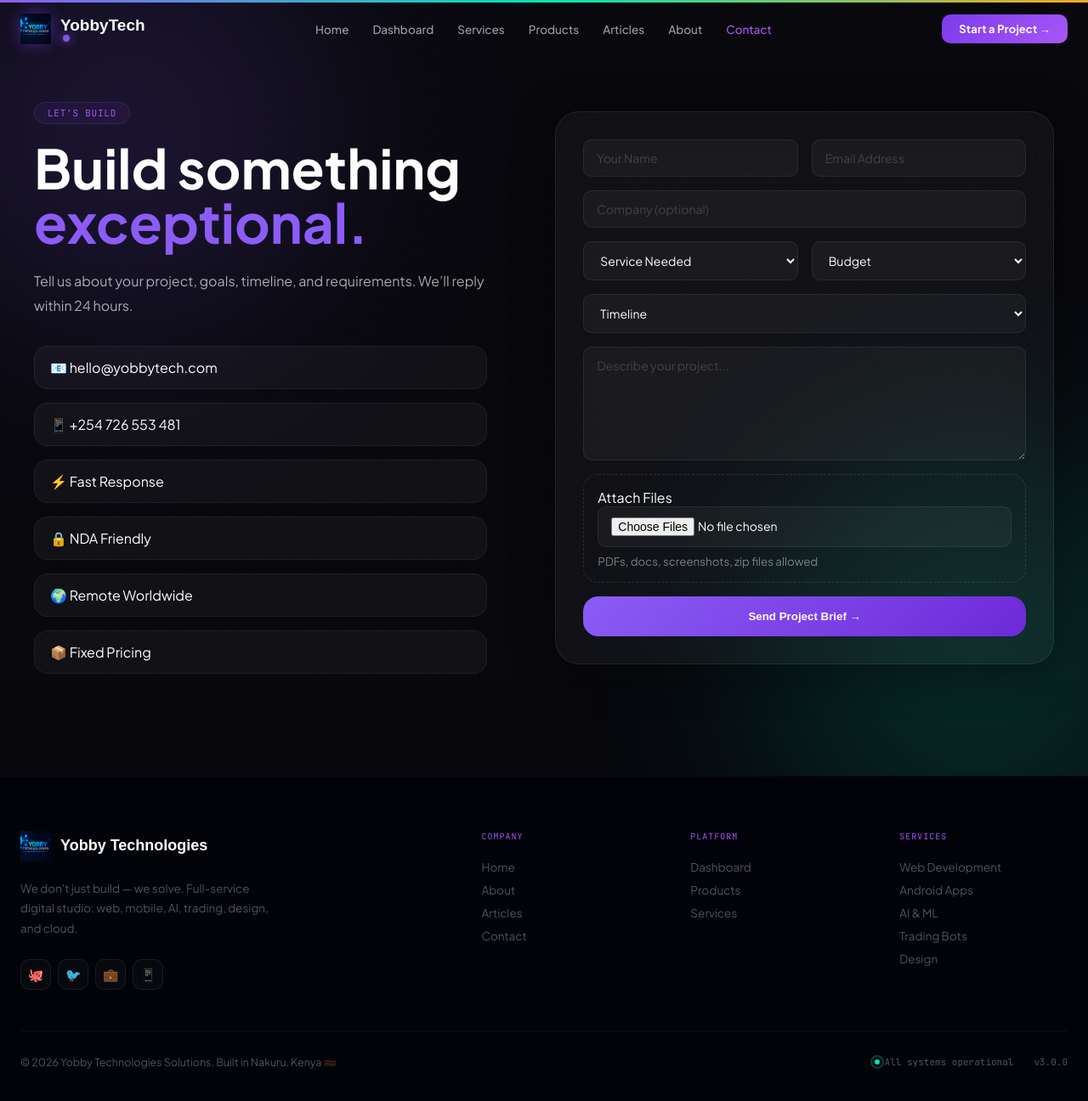
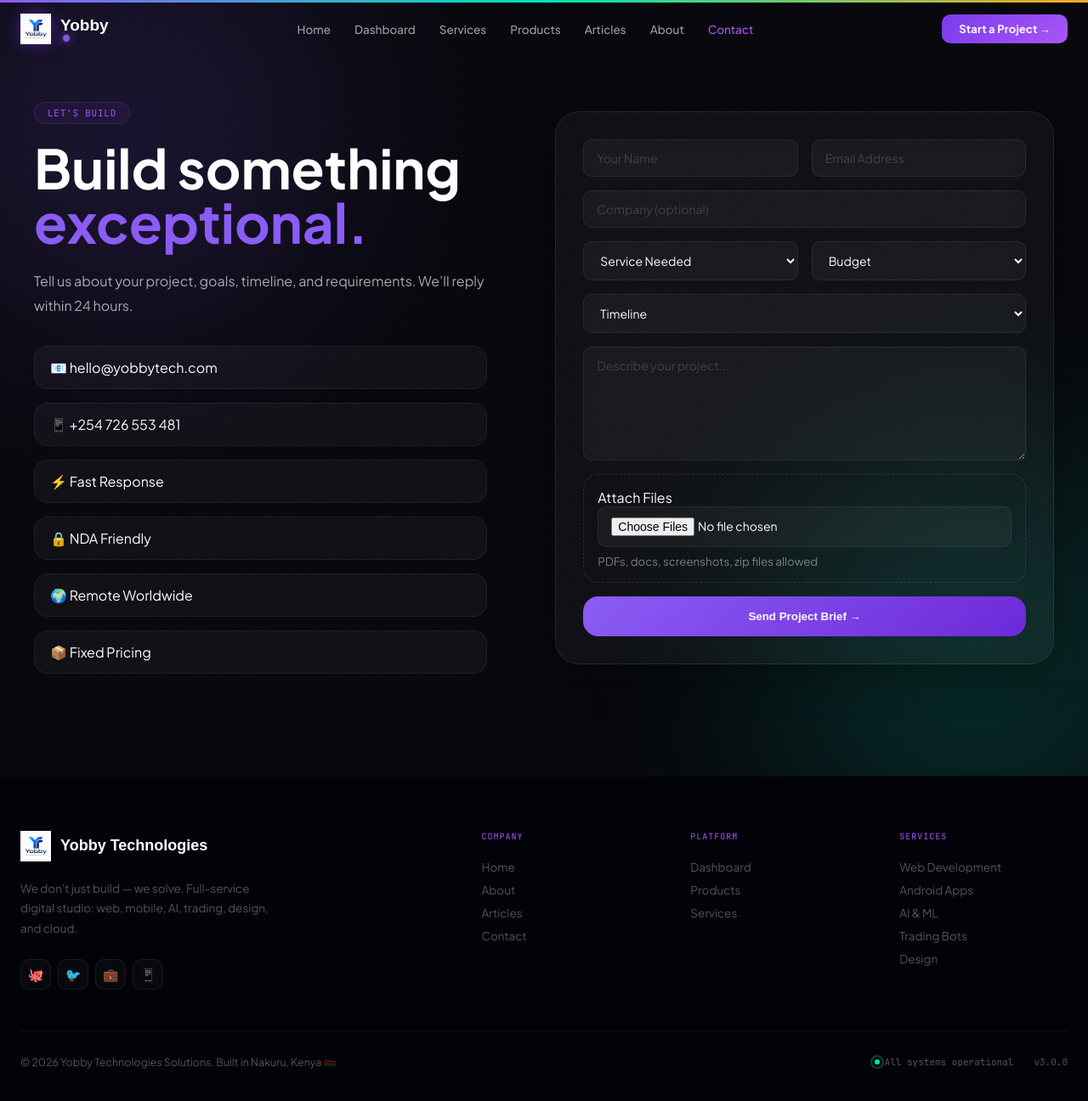
Before and after one commit to YOBRA-coder/NexCore, a React (Vite) app in the folder client/: page /contact in a window 1280 px wide. Shown: the whole page at 85% size. Built offline with nearby package versions, Linux system fonts and the light colour scheme; a web font is replaced by a local one.

Commit message:
fix logo

```diff
--- a/client/src/components/Footer.tsx
+++ b/client/src/components/Footer.tsx
@@ -3,6 +3,7 @@ import { useNavigate } from "react-router-dom";
 // ─── FOOTER ───────────────────────────────────────────────────
 export function Footer() {
     const navigate = useNavigate();
+    const date = new Date().getFullYear();
   return (
     <footer style={{ background:"#020309",borderTop:"1px solid rgba(139,92,246,.08)",padding:"4rem 1.5rem 2.5rem" }}>
       <div style={{ maxWidth:1320,margin:"0 auto" }}>
@@ -10,7 +11,7 @@ export function Footer() {
           <div>
             <div style={{ display:"flex",alignItems:"center",gap:11,marginBottom:"1.25rem" }}>
               <div style={{ width:36,height:36,borderRadius:10,background:"linear-gradient(135deg,#7c3aed,#a855f7)",display:"flex",alignItems:"center",justifyContent:"center",fontFamily:"var(--fd)",fontWeight:700,fontSize:16,color:"#fff" }}>
-                <img height={36} width={36} src="logo.png"/>
+                <img height={36} width={36} src="yobby.png"/>
               </div>
               <span style={{ fontFamily:"var(--fd)",fontWeight:700,fontSize:18,color:"#fff" }}>Yobby Technologies</span>
             </div>
@@ -43,7 +44,7 @@ export function Footer() {
           ))}
         </div>
         <div style={{ borderTop:"1px solid rgba(255,255,255,.05)",paddingTop:"1.75rem",display:"flex",justifyContent:"space-between",alignItems:"center",flexWrap:"wrap",gap:"1rem" }}>
-          <span style={{ fontFamily:"var(--fb)",fontSize:12.5,color:"var(--t3)" }}>© 2026 Yobby Technologies Solutions. Built in Nakuru, Kenya 🇰🇪</span>
+          <span style={{ fontFamily:"var(--fb)",fontSize:12.5,color:"var(--t3)" }}>© {date} Yobby Technologies Solutions. Built in Nakuru, Kenya 🇰🇪</span>
           <div style={{ display:"flex",gap:"1.5rem",alignItems:"center" }}>
             <div style={{ display:"flex",alignItems:"center",gap:6 }}>
               <div className="sdot" style={{ color:"#00e5b4",background:"#00e5b4" }} />
--- a/client/src/components/Nav.tsx
+++ b/client/src/components/Nav.tsx
@@ -15,9 +15,9 @@ export function Nav() {
         <div style={{ maxWidth:1320,margin:"0 auto",display:"flex",alignItems:"center",justifyContent:"space-between",height:68 }}>
           <div onClick={() => { navigate("/"); setMob(false); }} style={{ cursor:"pointer",display:"flex",alignItems:"center",gap:11,userSelect:"none" }}>
             <div style={{ width:36,height:36,borderRadius:10,background:"linear-gradient(135deg,#7c3aed,#a855f7)",display:"flex",alignItems:"center",justifyContent:"center",fontFamily:"var(--fd)",fontWeight:700,fontSize:17,color:"#fff",boxShadow:"0 0 18px rgba(124,58,237,.5)" }}>
-              <img width={36} height={36} src="logo.png"/>
+              <img width={36} height={36} src="yobby.png"/>
             </div>
-            <span style={{ fontFamily:"var(--fd)",fontWeight:700,fontSize:19,color:"#fff" }}>YobbyTech<span><div className="dot"></div></span></span>
+            <span style={{ fontFamily:"var(--fd)",fontWeight:700,fontSize:19,color:"#fff" }}>Yobby<span><div className="dot"></div></span></span>
           </div>
           <div className="hm" style={{ display:"flex",gap:2 }}>
               {links.map(([l,p]) => (
```
Also changed, not shown: client/public/yobby.png (added).
